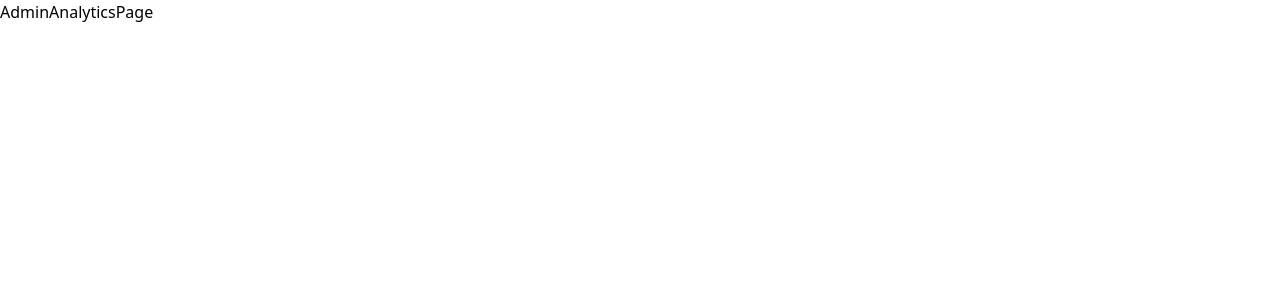
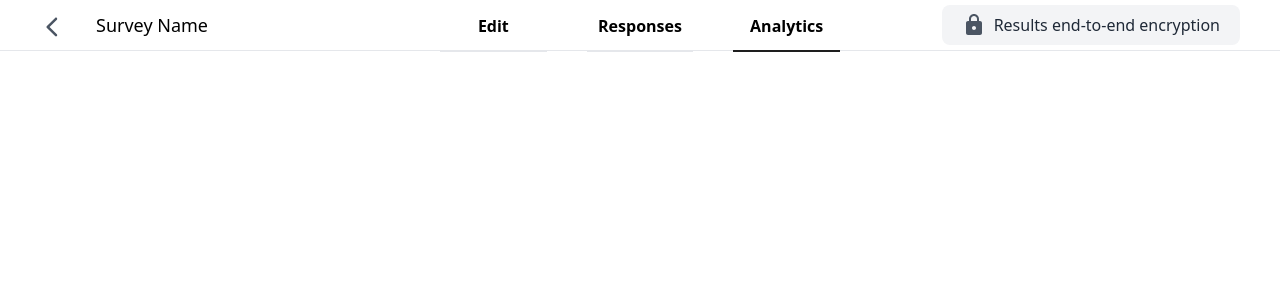
Before and after one commit to vivekEko/nlp_v2, a React (Vite) app: page /admin/analytic/1 in a window 1280 px wide. Shown: the top 300 px of the page. Built offline with nearby package versions, Linux system fonts and the light colour scheme.

Commit message:
started survey

```diff
--- a/src/App.jsx
+++ b/src/App.jsx
@@ -8,6 +8,7 @@ import AdminSurvey from "./pages/AdminSurvey";
 import AdminEditSurvey from "./pages/AdminEditSurvey";
 import AdminResponsePage from "./pages/AdminResponsePage";
 import AdminAnalyticsPage from "./pages/AdminAnalyticsPage";
+import PublicSurveys from "./pages/PublicSurveys";
 
 function App() {
   return (
@@ -26,6 +27,11 @@ function App() {
           element={<AdminAnalyticsPage />}
           path={"/admin/analytic/:survey_id"}
         />
+
+<Route
+          element={<PublicSurveys />}
+          path={"/public/survey/:survey_id"}
+        />
       </Routes>
     </div>
   );
--- a/src/pages/AdminAnalyticsPage.jsx
+++ b/src/pages/AdminAnalyticsPage.jsx
@@ -1,9 +1,64 @@
 import React from "react";
+import { Link } from "react-router-dom";
+
+
+import ArrowBackIosNewRoundedIcon from "@mui/icons-material/ArrowBackIosNewRounded";
+import LockRoundedIcon from "@mui/icons-material/LockRounded";
 
 const AdminAnalyticsPage = () => {
+    const header_data = {
+    survey_name: "Survey Name",
+    links_list: [
+      {
+        link_name: "Edit",
+        link_path: "/admin/edit/123",
+      },
+
+      {
+        link_name: "Responses",
+        link_path: "/admin/response/123",
+      },
+
+      {
+        link_name: "Analytics",
+        link_path: "/admin/analytic/123",
+      },
+    ],
+  };
   return (
     <div>
-      <h1>AdminAnalyticsPage</h1>
+   {/* response header */}
+      <header className="flex justify-between items-center px-10 border-b">
+        <div className="w-full">
+          <Link to="/admin/surveys">
+            <ArrowBackIosNewRoundedIcon className="text-gray-600" />
+          </Link>
+          <h1  className="inline px-3 py-2   outline-none   rounded-xl text-lg ml-5">Survey Name</h1>
+        </div>
+
+        <div className="flex items-center gap-10 w-full justify-center     ">
+          {header_data?.links_list?.map((data, index) => {
+            return (
+              <Link
+                to={data?.link_path}
+                className={` ${
+                  data?.link_name === "Analytics" ? "border-b-[#1e1e1e]" : ""
+                } flex-1 border-b-2  h-[50px]  flex justify-center items-center font-semibold translate-y-[2px]  `}
+              >
+                <span>{data?.link_name}</span>
+              </Link>
+            );
+          })}
+        </div>
+
+        <div className="w-full flex justify-end gap-5 py-1">
+          <div className="bg-gray-100 flex items-center gap-2 text-gray-800 px-5 py-2 rounded-lg">
+            <LockRoundedIcon className="text-gray-600" />
+            <span>Results end-to-end encryption</span>
+          </div>
+
+        </div>
+      </header>
     </div>
   );
 };
--- a/src/pages/AdminEditSurvey.jsx
+++ b/src/pages/AdminEditSurvey.jsx
@@ -3,6 +3,7 @@ import { Link } from "react-router-dom";
 
 import ArrowBackIosNewRoundedIcon from "@mui/icons-material/ArrowBackIosNewRounded";
 import LockRoundedIcon from "@mui/icons-material/LockRounded";
+
 
 const AdminEditSurvey = () => {
   const header_data = {
@@ -54,11 +55,18 @@ const AdminEditSurvey = () => {
           })}
         </div>
 
-        <div className="w-full flex justify-end ">
-          <div className="bg-gray-100 flex items-center gap-2 text-gray-800 px-5 py-2 rounded-lg">
-            <LockRoundedIcon className="text-gray-600" />
-            <span>Results end-to-end encryption</span>
-          </div>
+        <div className="w-full flex justify-end gap-5 py-1">
+
+{/* publish btn */}
+          <Link to="/public/survey/123"
+          // onClick={() => {
+          //   setCreateSurveyOverlay(!createSurveyOverlay);
+          // }}
+          className=" px-5 py-2 bg-[#1e1e1e] rounded-lg text-white flex items-center gap-2 active:scale-95 transition-all hover:bg-white hover:text-[#1e1e1e] duration-300 border-2 border-[#1e1e1e] group"
+        >
+
+          <span className="block font-semibold">Publish</span>
+        </Link>
         </div>
       </header>
     </div>
--- a/src/pages/AdminResponsePage.jsx
+++ b/src/pages/AdminResponsePage.jsx
@@ -1,9 +1,70 @@
 import React from "react";
+import { Link } from "react-router-dom";
+
+
+import ArrowBackIosNewRoundedIcon from "@mui/icons-material/ArrowBackIosNewRounded";
+import LockRoundedIcon from "@mui/icons-material/LockRounded";
 
 const AdminResponsePage = () => {
+  const header_data = {
+    survey_name: "Survey Name",
+    links_list: [
+      {
+        link_name: "Edit",
+        link_path: "/admin/edit/123",
+      },
+
+      {
+        link_name: "Responses",
+        link_path: "/admin/response/123",
+      },
+
+      {
+        link_name: "Analytics",
+        link_path: "/admin/analytic/123",
+      },
+    ],
+
+    response_data: [
+      {
+
+      }
+    ]
+  };
   return (
     <div>
-      <h1>AdminResponsePage</h1>
+      {/* response header */}
+      <header className="flex justify-between items-center px-10 border-b">
+        <div className="w-full">
+          <Link to="/admin/surveys">
+            <ArrowBackIosNewRoundedIcon className="text-gray-600" />
+          </Link>
+          <h1  className="inline px-3 py-2   outline-none   rounded-xl text-lg ml-5">Survey Name</h1>
+        </div>
+
+        <div className="flex items-center gap-10 w-full justify-center     ">
+          {header_data?.links_list?.map((data, index) => {
+            return (
+              <Link
+                to={data?.link_path}
+                className={` ${
+                  data?.link_name === "Responses" ? "border-b-[#1e1e1e]" : ""
+                } flex-1 border-b-2  h-[50px]  flex justify-center items-center font-semibold translate-y-[2px]  `}
+              >
+                <span>{data?.link_name}</span>
+              </Link>
+            );
+          })}
+        </div>
+
+        <div className="w-full flex justify-end gap-5 py-1">
+          <div className="bg-gray-100 flex items-center gap-2 text-gray-800 px-5 py-2 rounded-lg">
+            <LockRoundedIcon className="text-gray-600" />
+            <span>Results end-to-end encryption</span>
+          </div>
+
+        </div>
+      </header>
     </div>
   );
 };
--- a/src/pages/AdminSurvey.jsx
+++ b/src/pages/AdminSurvey.jsx
@@ -141,7 +141,7 @@ const AdminSurvey = () => {
                           className="w-full col-span-2 group overflow-hidden cursor-pointer pl-3 py-3"
                         >
                           <div>
-                            <div className="  -translate-x-9 transition-all duration-500 group-hover:translate-x-0">
+                            <div className="-translate-x-9 transition-all duration-500 group-hover:translate-x-0">
                               <span>
                                 <ModeEditOutlineOutlinedIcon className="mr-3 text-gray-500 " />
                               </span>
--- /dev/null
+++ b/src/pages/PublicSurveys.jsx
@@ -0,0 +1,87 @@
+import React from 'react'
+import logo from "../assets/global/header/company_logo.svg"
+
+const PublicSurveys = () => {
+    const pageData = {
+    config: {
+    bg_image: "",
+    primary_color: "",
+    secondary_color: "",
+    total_time: 5000,
+},
+
+    welcome_screen: {
+    logo:"",
+    heading:"Net Promoter Score Survey",
+    sub_text: "",
+    start_button_text:"Start"
+},
+
+    contents: [
+    {
+        question: "Name",
+        type: "small_text",
+        answer: ""
+    },
+    {
+        question: "Gender",
+        type: "mcq",
+        options: [
+            "Male", "Female", "Other", "Prefer not to say"
+        ],
+        answer: ""
+    },
+    {
+        question: "Email",
+        type: "email",
+        answer: ""
+    },
+    {
+        question: "Age",
+        type: "number",
+        answer: ""
+    },
+    {
+        question: "Phone Number",
+        type: "number",
+        answer: ""
+    },
+    {
+        question: "On a scale of 0 to 10, how likely are you to recommend our company/product/service to a friend or colleague?",
+        type: "range",
+        start_and_end_word: ["Not likely at all", "Extremely likely"],
+        answer: ""
+    },
+    {
+        question: " In your opinion, what improvements could the company make that would warrant a higher rating from you? ",
+        type: "textarea",
+        answer: ""
+    },
+    {
+        question: "How well our service meets your needs?",
+        type: "list",
+        options: [
+            "Extremely well", "Very well", "Somewhat well", "Not so well","Not at all well"
+        ],
+        answer: ""
+    },
+    {
+        question: "How would you rate our quality of service?",
+        type: "star",
+        answer: ""
+    },
+
+]
+    }
+  return (
+    <div className='bg-[url(../template_1_bg.svg)] h-screen bg-fixed bg-cover bg-center bg-no-repeat flex justify-center items-center w-full'>
+       <div className=''>
+       <img src={logo} alt="company logo" className='mx-auto w-full max-w-[10 0px] ' />
+        <h1 className='text-[#17286d] text-3xl font-semibold my-10'>{pageData?.welcome_screen?.heading}</h1>
+        <button className='px-10 py-3 rounded-lg mx-auto block  bg-[#17286d] text-lg font-medium tracking-widest text-white'>{pageData?.welcome_screen?.start_button_text}</button>
+       </div>
+    </div>
+  )
+}
+
+export default PublicSurveys
```
Also changed, not shown: public/template_1_bg.svg (added).
